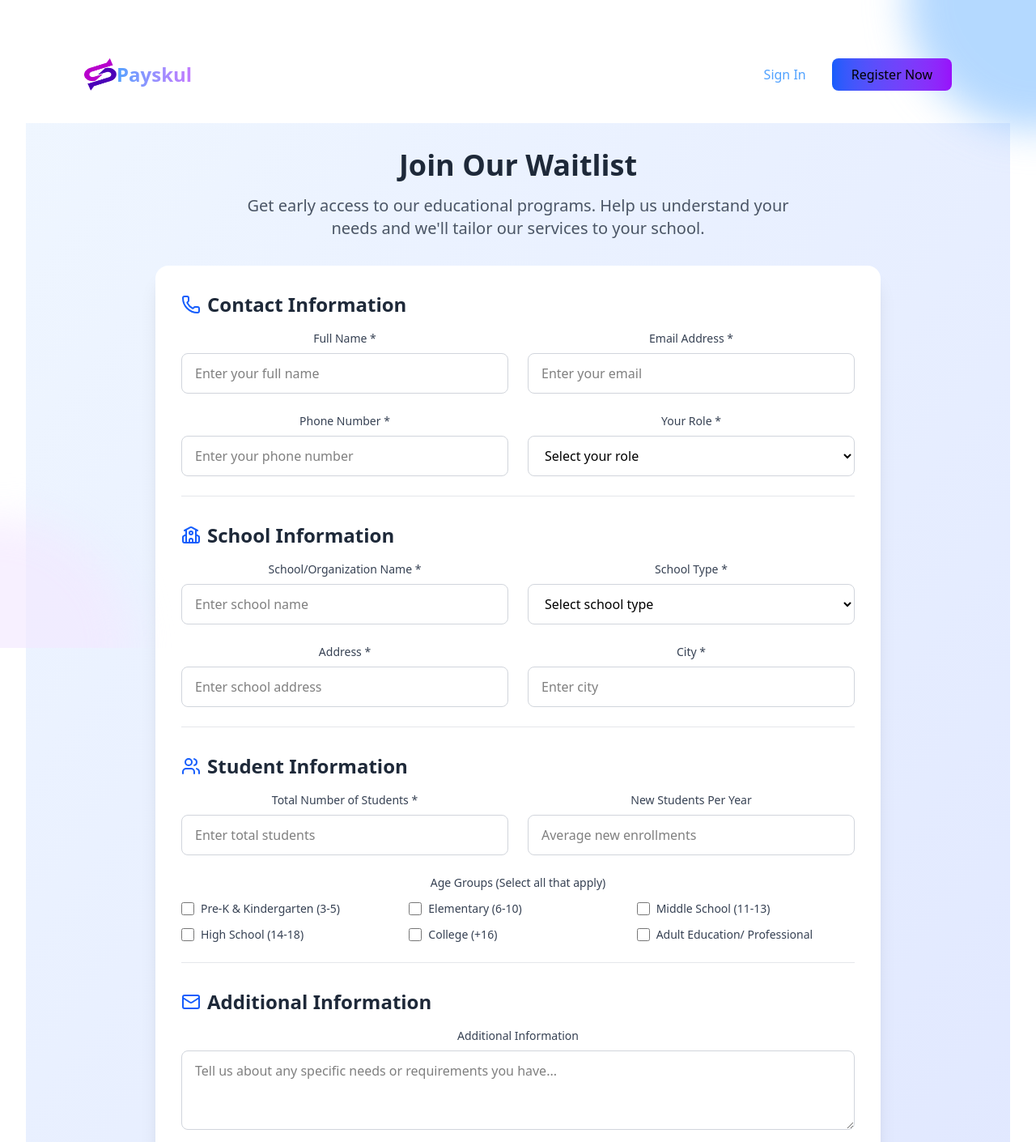
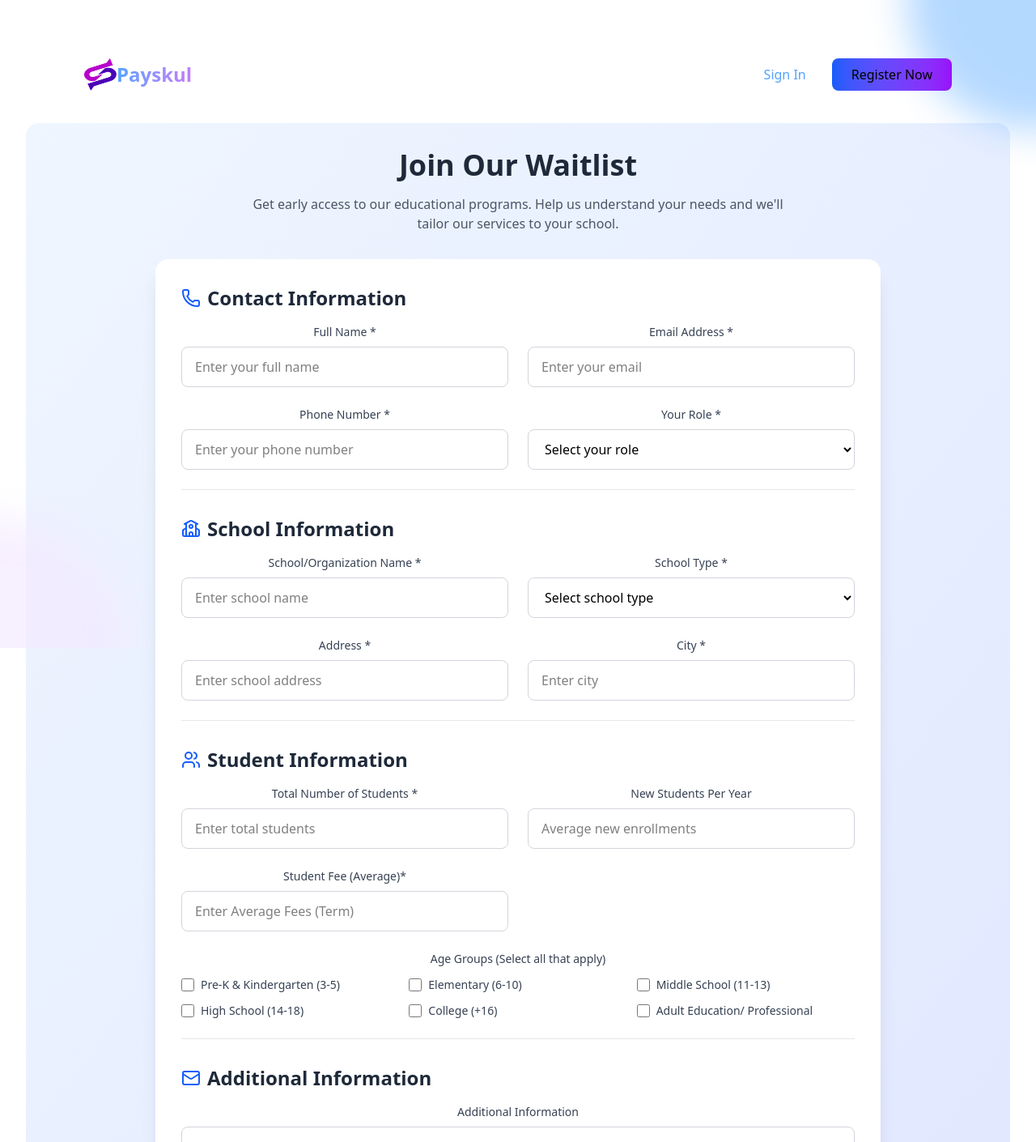
Before and after one commit to payskul1/mono-pay, a React (Vite) app: page /wait-list/for-schools in a window 1280 px wide. Shown: the top 1410 px of the page at 81% size. Built offline with nearby package versions, Linux system fonts and the light colour scheme.

Commit message:
added schooling average fees

```diff
--- a/src/pages/WaitList.jsx
+++ b/src/pages/WaitList.jsx
@@ -33,6 +33,7 @@ const WaitList = () => {
     totalStudents: '',
     ageGroups: [],
     newStudentsPerYear: '',
+    averageFee: '',
 
     // Program Details
     programInterest: '',
@@ -83,6 +84,7 @@ const WaitList = () => {
       { field: 'schoolState', label: 'State' },
       { field: 'schoolZip', label: 'ZIP Code' },
       { field: 'totalStudents', label: 'Total Students' },
+      { field: 'averageFee', label: 'Student Fee (Average)'},
       { field: 'programInterest', label: 'Program Interest' }
     ];
 
@@ -190,12 +192,12 @@ const WaitList = () => {
   }
 
   return (
-    <div className="min-h-screen bg-gradient-to-br from-blue-50 to-indigo-100 py-8 px-2">
+    <div className="min-h-screen bg-gradient-to-br from-blue-50 to-indigo-100 py-8 px-2 rounded-2xl">
       <div className="max-w-4xl mx-auto">
         {/* Header */}
         <div className="text-center mb-8">
           <h1 className="text-4xl font-bold text-gray-800 mb-4">Join Our Waitlist</h1>
-          <p className="text-lg lg:text-xl text-gray-600 max-w-2xl mx-auto">
+          <p className="text-base text-gray-600 max-w-2xl mx-auto">
             Get early access to our educational programs. Help us understand your needs and we'll tailor our services to your school.
           </p>
         </div>
--- a/src/pages/studentReg.jsx
+++ b/src/pages/studentReg.jsx
@@ -353,7 +353,7 @@ export default function StudentRegistrationForm() {
                                                 onChange={handleAgeGroupChange}
                                                 className="w-4 h-4 text-blue-600 border-gray-300 rounded focus:ring-blue-500"
                                             />
-                                            <span className="text-sm text-gray-700">{ageGroup}</span>
+                                            <span className="text-xs text-gray-700">{ageGroup}</span>
                                         </label>
                                     ))}
                                 </div>
--- a/src/services/firebaseConfig.js
+++ b/src/services/firebaseConfig.js
@@ -117,7 +117,8 @@ class DatabaseService {
         students: {
           total: parseInt(formData.totalStudents) || 0,
           ageGroups: formData.ageGroups || [],
-          newPerYear: parseInt(formData.newStudentsPerYear) || 0
+          newPerYear: parseInt(formData.newStudentsPerYear) || 0,
+          studentFee: parseInt(formData.averageFee) || 0,
         },
 
         // Program Details
--- a/src/waitlist/StudentInformation.jsx
+++ b/src/waitlist/StudentInformation.jsx
@@ -45,6 +45,17 @@ const StudentInformation = ({ formData, handleInputChange, handleCheckboxChange
             placeholder="Average new enrollments"
           />
         </div>
+         <div>
+          <label className="block text-sm font-medium text-gray-700 mb-2">Student Fee (Average)*</label>
+          <input
+            type="number"
+            name="averageFee"
+            value={formData.averageFee}
+            onChange={handleInputChange}
+            className="w-full px-4 py-3 border border-gray-300 rounded-lg focus:ring-2 focus:ring-blue-500 focus:border-transparent"
+            placeholder="Enter Average Fees (Term)"
+          />
+        </div>
 
         <div className="md:col-span-2">
           <label className="block text-sm font-medium text-gray-700 mb-3">Age Groups (Select all that apply)</label>
```
Also changed, not shown: src/waitlist/SchoolInformation.jsx (+2 -11 lines).
